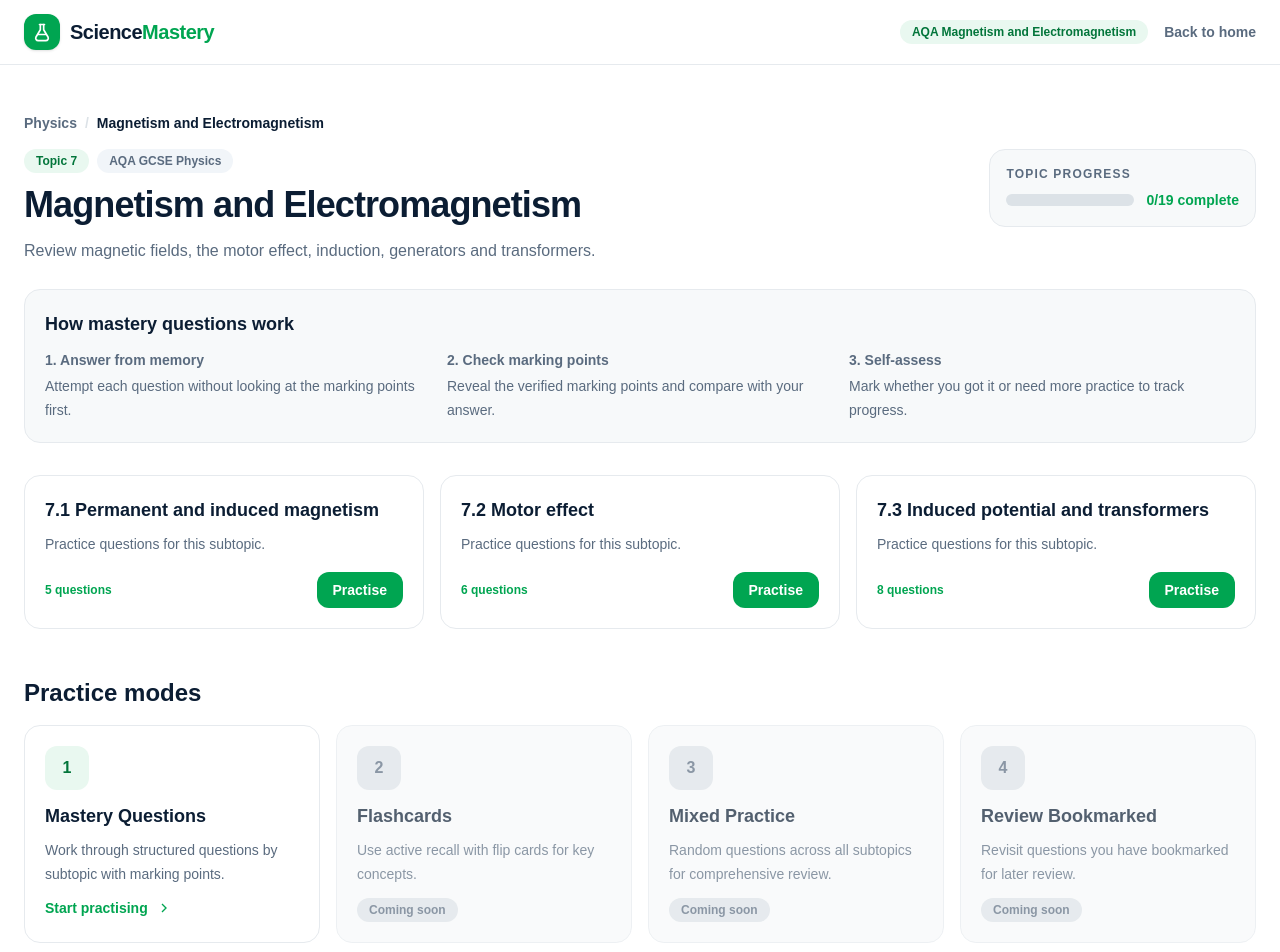
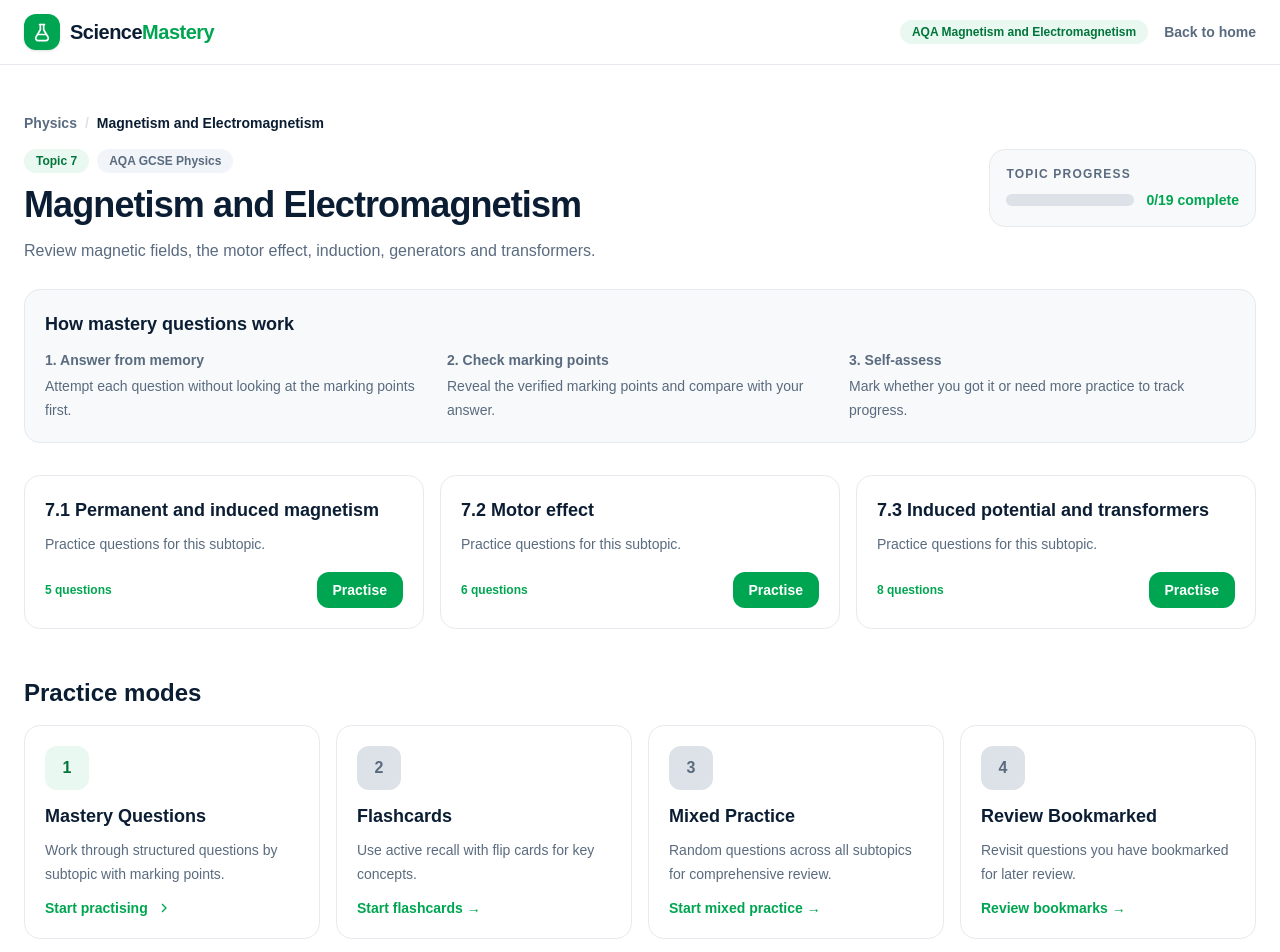
Before and after one commit to marietheresewambele-droid/ScienceMastery, a Next.js app: page /physics/magnetism-and-electromagnetism in a window 1280 px wide. Shown: the top 952 px of the page. Built offline with nearby package versions, Linux system fonts and the light colour scheme.

Commit message:
Build cross-subject revision system

```diff
--- a/src/components/topic/BiologyTopicPage.tsx
+++ b/src/components/topic/BiologyTopicPage.tsx
@@ -618,10 +618,7 @@ export function BiologyTopicPage({ config }: BiologyTopicPageProps) {
                   </span>
                 </button>
 
-                <article
-                  className="flex flex-col items-start rounded-2xl border border-[#e6eaee] bg-[#f7f9fa] p-5 opacity-70"
-                  aria-labelledby="flashcards-title"
-                >
+                <Link href={`/practice?mode=flashcards&subject=${subject}&topic=${config.id}`} className="flex flex-col items-start rounded-2xl border border-[#e6eaee] bg-white p-5 transition hover:-translate-y-1 hover:shadow-lg">
                   <div className="flex h-11 w-11 items-center justify-center rounded-xl bg-[#dce2e7] font-black text-[#5a6b7f]">
                     2
                   </div>
@@ -631,15 +628,10 @@ export function BiologyTopicPage({ config }: BiologyTopicPageProps) {
                   <p className="mt-2 text-sm leading-6 text-[#5a6b7f]">
                     Use active recall with flip cards for key concepts.
                   </p>
-                  <span className="mt-3 inline-flex items-center gap-2 rounded-full bg-[#dce2e7] px-3 py-1 text-xs font-bold text-[#5a6b7f]">
-                    Coming soon
-                  </span>
-                </article>
+                  <span className="mt-3 text-sm font-bold text-[#00a551]">Start flashcards →</span>
+                </Link>
 
-                <article
-                  className="flex flex-col items-start rounded-2xl border border-[#e6eaee] bg-[#f7f9fa] p-5 opacity-70"
-                  aria-labelledby="mixed-title"
-                >
+                <Link href={`/practice?mode=mixed&subject=${subject}&topic=${config.id}`} className="flex flex-col items-start rounded-2xl border border-[#e6eaee] bg-white p-5 transition hover:-translate-y-1 hover:shadow-lg">
                   <div className="flex h-11 w-11 items-center justify-center rounded-xl bg-[#dce2e7] font-black text-[#5a6b7f]">
                     3
                   </div>
@@ -649,15 +641,10 @@ export function BiologyTopicPage({ config }: BiologyTopicPageProps) {
                   <p className="mt-2 text-sm leading-6 text-[#5a6b7f]">
                     Random questions across all subtopics for comprehensive review.
                   </p>
-                  <span className="mt-3 inline-flex items-center gap-2 rounded-full bg-[#dce2e7] px-3 py-1 text-xs font-bold text-[#5a6b7f]">
-                    Coming soon
-                  </span>
-                </article>
+                  <span className="mt-3 text-sm font-bold text-[#00a551]">Start mixed practice →</span>
+                </Link>
 
-                <article
-                  className="flex flex-col items-start rounded-2xl border border-[#e6eaee] bg-[#f7f9fa] p-5 opacity-70"
-                  aria-labelledby="bookmarked-title"
-                >
+                <Link href={`/practice?mode=bookmarks&subject=${subject}&topic=${config.id}`} className="flex flex-col items-start rounded-2xl border border-[#e6eaee] bg-white p-5 transition hover:-translate-y-1 hover:shadow-lg">
                   <div className="flex h-11 w-11 items-center justify-center rounded-xl bg-[#dce2e7] font-black text-[#5a6b7f]">
                     4
                   </div>
@@ -667,10 +654,8 @@ export function BiologyTopicPage({ config }: BiologyTopicPageProps) {
                   <p className="mt-2 text-sm leading-6 text-[#5a6b7f]">
                     Revisit questions you have bookmarked for later review.
                   </p>
-                  <span className="mt-3 inline-flex items-center gap-2 rounded-full bg-[#dce2e7] px-3 py-1 text-xs font-bold text-[#5a6b7f]">
-                    Coming soon
-                  </span>
-                </article>
+                  <span className="mt-3 text-sm font-bold text-[#00a551]">Review bookmarks →</span>
+                </Link>
               </div>
             </section>
           </>
```
